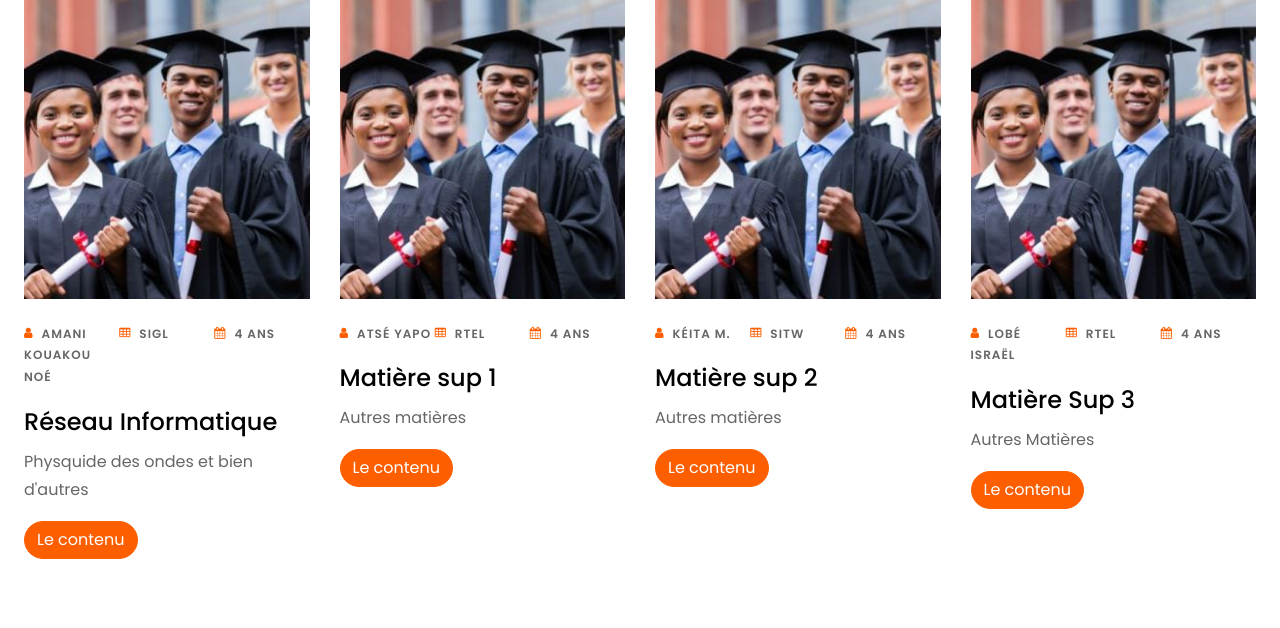
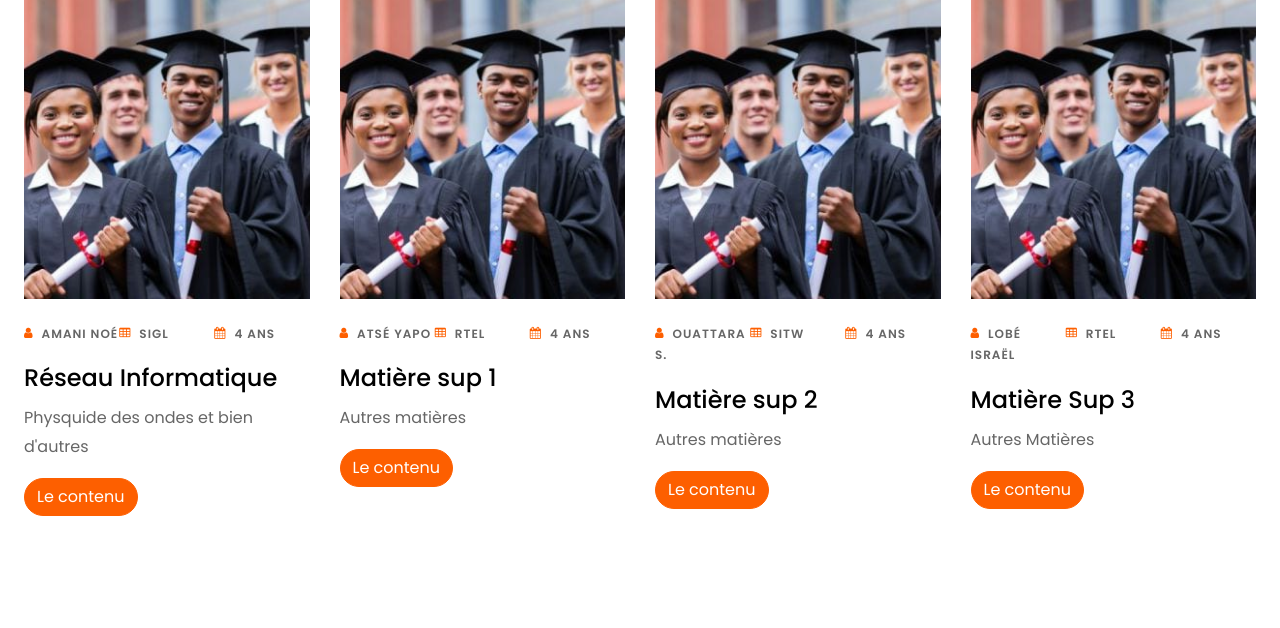
Before and after one commit to amaninoblesse/it_prepa, a Django app: page /it/courses/ in a window 1280 px wide. Shown: the part 1170-1798 px from the top of the page. Run offline with Django 3.2, Linux system fonts and the light colour scheme; some libraries are stand-ins or nearby versions; some web fonts are replaced.

Commit message:
Updating texts and informations

```diff
--- a/it/templates/it/main/courses.html
+++ b/it/templates/it/main/courses.html
@@ -162,7 +162,7 @@
 						<div class="img" style="background-image: url(/static/assets/images/étudiants-en-chine.jpeg);"></div>
 						<div class="text pt-4">
 							<p class="meta d-flex">
-								<span><i class="icon-user mr-2"></i>Amani Kouakou Noé</span>
+								<span><i class="icon-user mr-2"></i>Amani Noé</span>
 								<span><i class="icon-table mr-2"></i>SIGL</span>
 								<span><i class="icon-calendar mr-2"></i>4 ans</span>
 							</p>
@@ -188,7 +188,7 @@
 						<div class="img" style="background-image: url(/static/assets/images/étudiants-en-chine.jpeg);"></div>
 						<div class="text pt-4">
 							<p class="meta d-flex">
-								<span><i class="icon-user mr-2"></i>Kéita M.</span>
+								<span><i class="icon-user mr-2"></i>Ouattara S.</span>
 								<span><i class="icon-table mr-2"></i>SITW</span>
 								<span><i class="icon-calendar mr-2"></i>4 ans</span>
 							</p>
```
